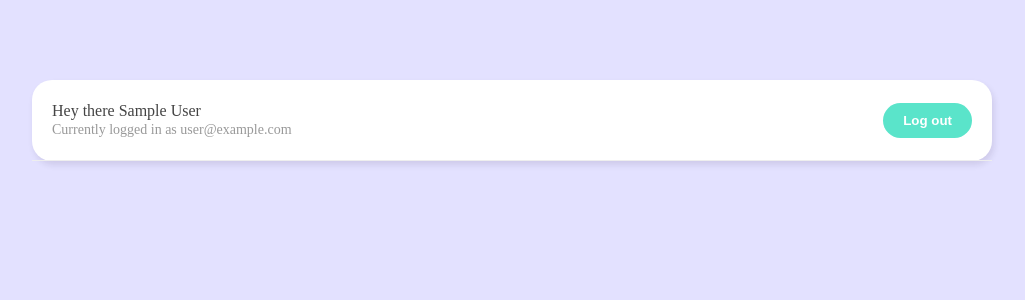
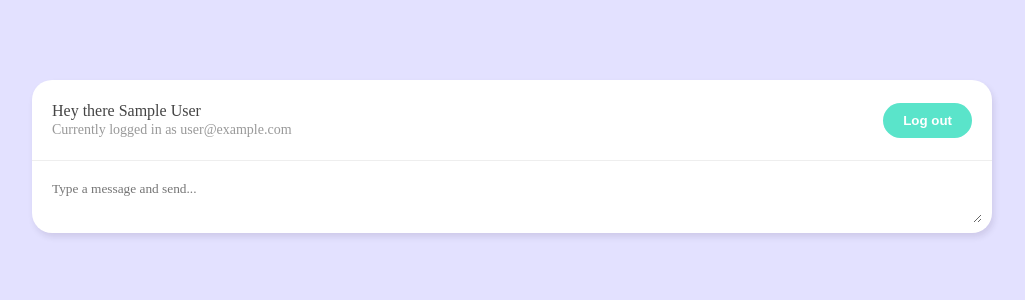
Before and after one commit to mtoyopet/live-chat-firebase-vue, a Vue app: page /chatroom in a window 1280 px wide. Shown: the top 300 px of the page, without its empty margins (128-1153 px from the left). Built offline with nearby package versions, Linux system fonts and the light colour scheme; no server answers; sample sign-in values are in the browser's storage.

Commit message:
useCollection function added

```diff
--- /dev/null
+++ b/src/components/NewChatForm.vue
@@ -0,0 +1,56 @@
+<template>
+  <form action="">
+    <textarea
+      placeholder="Type a message and send..."
+      v-model="message"
+      @keypress.enter.prevent="handleSubmit"
+    ></textarea>
+  </form>
+  <div class="error">{{ error }}</div>
+</template>
+
+<script>
+import { ref } from 'vue'
+import getUser from '../composables/getUser'
+import { timestamp } from '../firebase/config'
+import useCollection from '../composables/useCollection'
+
+export default {
+  setup() {
+    const message = ref('')
+    const { error, addDoc } = useCollection('messages')
+
+    const handleSubmit = async () => {
+      const { user } = getUser()
+      const chat = {
+        name: user.value.displayName,
+        message: message.value,
+        createdAt: timestamp()
+      }
+      await addDoc(chat)
+
+      if (!error.value) {
+        message.value = ''
+      }
+    }
+
+    return { message, handleSubmit, error }
+  }
+}
+</script>
+<style scoped>
+  form {
+    margin: 10px;
+  }
+  textarea {
+    width: 100%;
+    max-width: 100%;
+    margin-bottom: 6px;
+    padding: 10px;
+    box-sizing: border-box;
+    border: 0;
+    border-radius: 20px;
+    font-family: inherit;
+    outline: none;
+  }
+</style>
--- a/src/components/SignUpForm.vue
+++ b/src/components/SignUpForm.vue
@@ -24,9 +24,9 @@ export default {
     const { error, signup } = useSignUp()
 
     const handleSubmit = async () => {
-      const res = await signup(email.value, password.value, displayName.value)
-
-      if (!res.error) {
+      await signup(email.value, password.value, displayName.value)
+      // console.log(error)
+      if (!error.value) {
         context.emit('signup')
       }
     }
--- /dev/null
+++ b/src/composables/useCollection.js
@@ -0,0 +1,22 @@
+import { ref } from 'vue'
+import { projectFirestore } from '../firebase/config'
+
+const useCollection = (collection) => {
+  const error = ref(null)
+
+  const addDoc = async (doc) => {
+    // reset the error
+    error.value = null
+
+    try {
+      await projectFirestore.collection(collection).add(doc)
+    } catch (err) {
+      console.log(err)
+      error.value = 'Could not send the message'
+    }
+  }
+
+  return { error, addDoc }
+}
+
+export default useCollection
--- a/src/composables/useSignup.js
+++ b/src/composables/useSignup.js
@@ -18,6 +18,7 @@ const signup = async (email, password, displayName) => {
 
     return res
   } catch (err) {
+    console.log(err)
     error.value = 'invalid login credentials'
   }
 }
--- a/src/views/Chatroom.vue
+++ b/src/views/Chatroom.vue
@@ -1,23 +1,29 @@
 <template>
   <div class="container">
     <navbar />
+    <new-chat-form />
   </div>
 </template>
 
 <script>
-// import { useRouter } from 'vue-router'
+import { watch } from 'vue'
+import { useRouter } from 'vue-router'
 import Navbar from '../components/Navbar.vue'
+import getUser from '../composables/getUser'
+import NewChatForm from '../components/NewChatForm'
 
 export default {
-  components: { Navbar },
-  // setup() {
-    // const router = useRouter()
+  components: { Navbar, NewChatForm },
+  setup() {
+    const router = useRouter()
+    const { user } = getUser()
 
-    // const exitChat = () => {
-    //   router.push({ name: 'Welcome' })
-    // }
-
-    // return { exitChat }
-  // }
+    // if the user value is ever null, redirect to welcome screen
+    watch(user, () => {
+      if (!user.value) {
+        router.push({ name: 'Welcome' })
+      }
+    })
+  }
 }
 </script>
```
